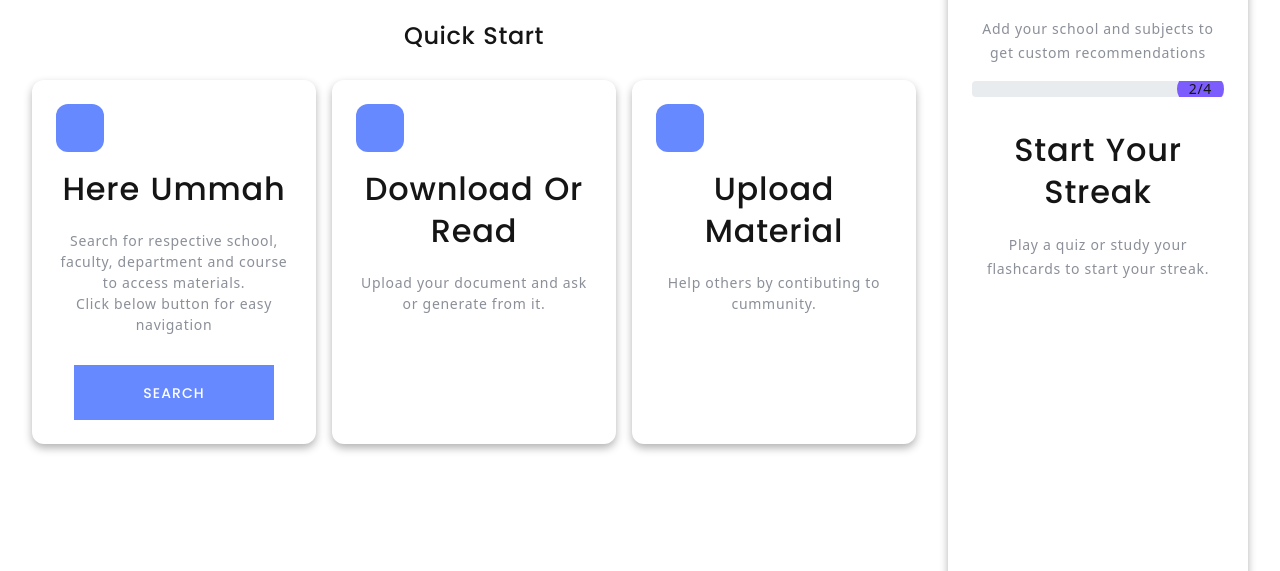
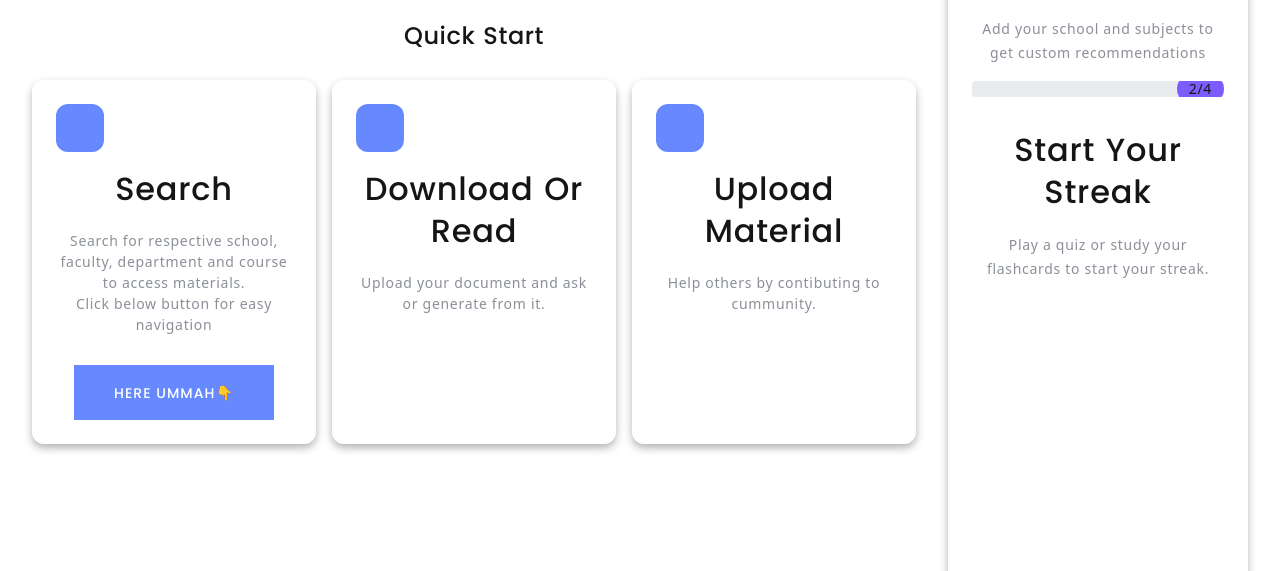
Before and after one commit to IbnSulyyman/Courseebook, a plain HTML site: page home.html in a window 1280 px wide. Shown: the part 229-800 px from the top of the page. Drawn offline with Linux system fonts and the light colour scheme; animation ran at ten frames a second; a web font is replaced by a local one.

Commit message:
home.html

```diff
--- a/home.html
+++ b/home.html
@@ -78,9 +78,9 @@
                 <div class="features">
                     <article class="feature-card">
                         <div class="feature-icon"></div>
-                        <h3>Here Ummah</h3>
+                        <h3>Search</h3>
                         <p>Search for respective school, faculty, department and course to access materials.<br>Click below button for easy navigation</p>
-                        <a href="universities.html" class="button button-primary button-ujarak">Search</a>
+                        <a href="universities.html" class="button button-primary button-ujarak">Here Ummah👇</a>
 
                     </article>
                     <article class="feature-card">
```
